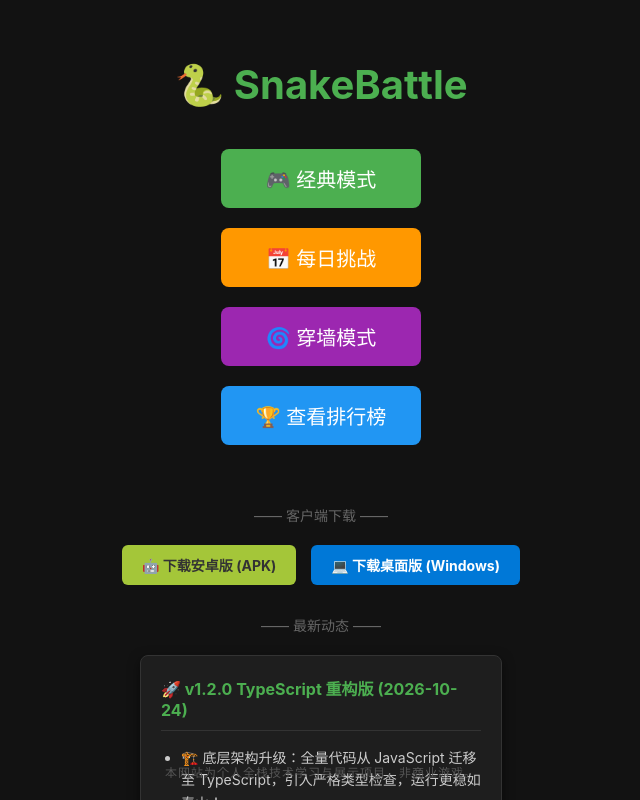
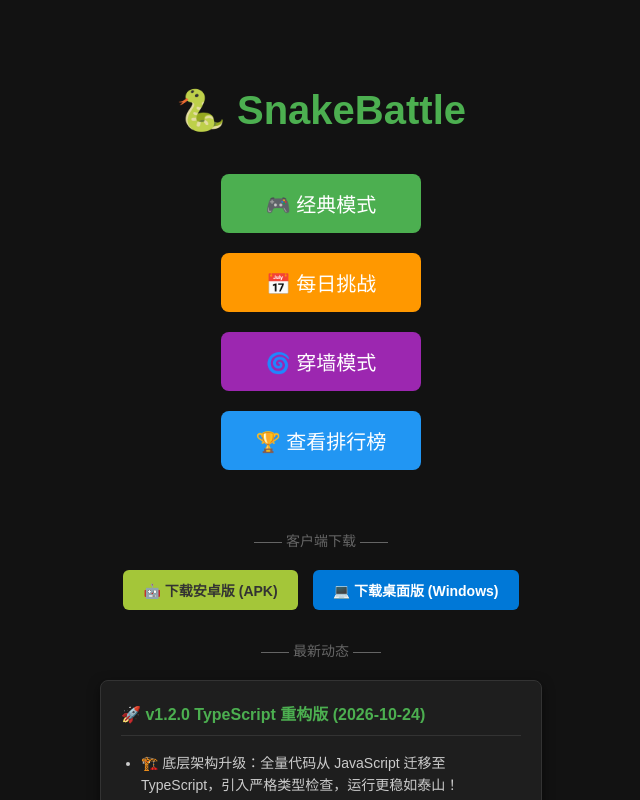
Before and after one commit to lyupengze/snake-frontend, a Vue app: page / in a window 1280 px wide. Shown: the top 800 px of the page, without its empty margins (319-959 px from the left). Built offline with nearby package versions, Linux system fonts and the light colour scheme; no server answers.

Commit message:
fix(ui): perfect footer layout and add safe fallback for mode parameters

```diff
--- a/src/App.vue
+++ b/src/App.vue
@@ -6,52 +6,29 @@
 </template>
 
 <style>
-/* ==========================================
-   全局样式重置与基础配置
-   ========================================== */
 html,
 body {
   margin: 0;
   padding: 0;
   height: 100%;
-  background-color: #121212; /* 全局暗黑主题背景 */
-  color: #ffffff;
-  font-family: -apple-system, BlinkMacSystemFont, 'Segoe UI', Roboto, Helvetica, Arial, sans-serif;
+  background-color: #121212;
+  color: white;
+  font-family: sans-serif;
+  /* 删掉 overflow: hidden，允许正常滚动 */
 }
 
-/*
- * 核心布局容器
- * 使用 Flex 纵向布局，确保内容能撑满整个屏幕高度。
- * 防止内容较少时底部出现空白，或内容较多时破坏滚动体验。
- */
+/* [关键] 使用 min-height 而不是 height */
 #app {
   min-height: 100vh;
   display: flex;
   flex-direction: column;
 }
 
-/* ==========================================
-   全局导航栏样式 (可选组件)
-   ========================================== */
-.navbar {
+.app-container {
+  flex: 1;
   display: flex;
-  justify-content: center;
-  gap: 20px;
-  padding: 15px;
-  background: #1e1e1e;
-  border-bottom: 2px solid #4caf50;
+  flex-direction: column;
 }
 
-.navbar a {
-  color: #fff;
-  text-decoration: none;
-  font-size: 16px;
-  font-weight: bold;
-  transition: color 0.2s ease-in-out;
-}
-
-/* 当前激活的路由链接高亮显示 */
-.navbar a.router-link-active {
-  color: #4caf50;
-}
+/* 下面原有的 .navbar 等样式保持不变... */
 </style>
--- a/src/components/Leaderboard.vue
+++ b/src/components/Leaderboard.vue
@@ -50,7 +50,10 @@ const currentMode = ref(props.initialMode); // 当前选中的榜单模式
  */
 const fetchLeaderboard = async () => {
   try {
-    const res = await request(`/api/leaderboard?mode=${currentMode.value}`);
+    // [修复 V-08 前端兜底] 绝不让 undefined 或空值传给后端
+    const safeMode = currentMode.value || 'classic';
+
+    const res = await request(`/api/leaderboard?mode=${safeMode}`);
     const json = await res.json();
     // 如果后端没返回 data，则兜底为空数组
     list.value = json.data || [];
--- a/src/composables/useSnakeGame.ts
+++ b/src/composables/useSnakeGame.ts
@@ -125,10 +125,14 @@ export function useSnakeGame() {
     audioManager.init(); // 解锁音频上下文
 
     try {
+      // [修复 V-07 前端兜底] 强制拦截非法 mode，默认回退到 classic
+      const safeMode = mode || 'classic';
+
       const res = await request(`/api/start`, {
         method: 'POST',
         headers: { 'Content-Type': 'application/json' },
-        body: JSON.stringify({ mode: mode }),
+        // 使用 safeMode 发起请求
+        body: JSON.stringify({ mode: safeMode }),
       });
       if (!res.ok) throw new Error('Network error');
 
@@ -138,7 +142,8 @@ export function useSnakeGame() {
 
       if (typeof data.seed !== 'number') throw new Error('Invalid seed from server');
 
-      initAndRun(canvasElement, new SnakeEngine(20, 400, serverSeed, mode), mode, theme);
+      // 初始化引擎和渲染器时，也要把 safeMode 传进去，保证状态一致
+      initAndRun(canvasElement, new SnakeEngine(20, 400, serverSeed, safeMode), safeMode, theme);
       return { success: true };
     } catch (e) {
       console.error('[API Error] 启动游戏失败:', e);
--- a/src/views/HomeView.vue
+++ b/src/views/HomeView.vue
@@ -88,13 +88,23 @@ onMounted(async () => {
 </script>
 
 <style scoped>
+/* ==========================================
+   页面主容器
+   ========================================== */
 .home-view {
+  /* [修复] 使用 flex: 1 撑满 #app 并允许自然滚动 */
+  flex: 1;
+  display: flex;
+  flex-direction: column;
+  align-items: center;
+  width: 100%;
+
   text-align: center;
-  margin-top: 60px;
-  padding-bottom: 80px;
-  min-height: 100vh;
+  padding-top: 60px;
+  padding-bottom: 20px;
+  padding-left: 20px;
+  padding-right: 20px;
   box-sizing: border-box;
-  position: relative;
 }
 
 h1 {
@@ -147,6 +157,7 @@ h1 {
   display: flex;
   flex-direction: column;
   align-items: center;
+  width: 100%;
 }
 
 .divider {
@@ -191,7 +202,8 @@ h1 {
   border: 1px solid #333;
   border-radius: 8px;
   padding: 20px;
-  width: 320px;
+  width: 100%;
+  max-width: 400px;
   text-align: left;
   color: #ccc;
   box-shadow: 0 4px 12px rgba(0, 0, 0, 0.5);
@@ -216,14 +228,13 @@ h1 {
    底部声明 / 版本号
    ========================================== */
 .footer {
-  position: fixed;
-  bottom: 20px;
-  left: 0;
-  width: 100%;
   display: flex;
   justify-content: center;
-  pointer-events: none; /* 防止遮挡底部可能存在的按钮点击 */
-  z-index: 10;
+  width: 100%;
+  /* [魔法] 自动把剩余空间全占了，把自己死死顶到最底部 */
+  margin-top: auto;
+  padding-top: 60px;
+  padding-bottom: 20px;
 }
 
 .footer-text {
```
